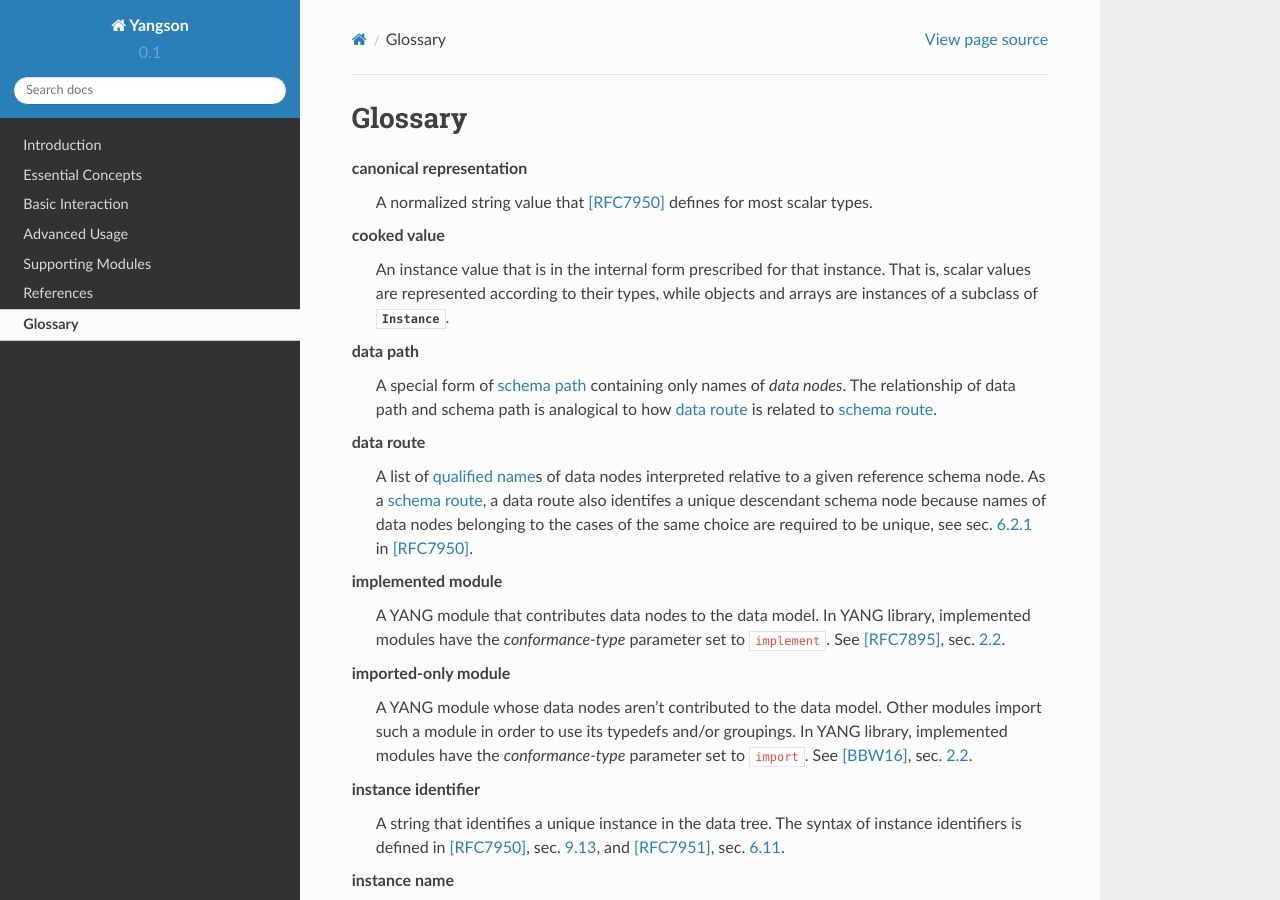
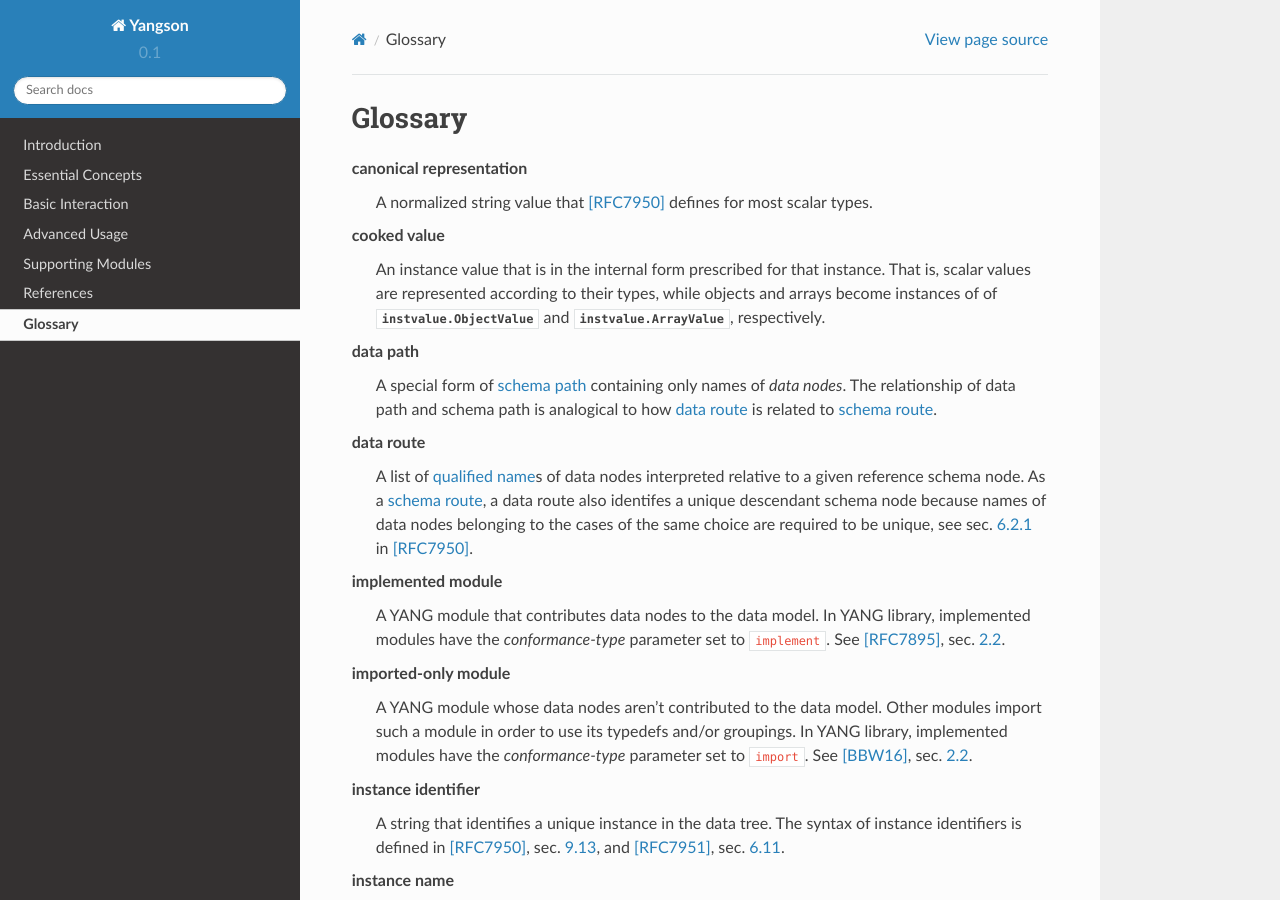
Before and after one commit to CZ-NIC/yangson, a Sphinx documentation site: the page built from docs/glossary.rst, in a window 1280 px wide and 900 px high. Built offline with Sphinx 7.4.7 and the Read the Docs theme 2.0.0, drawn with Linux system fonts in a browser that asks for light colours.

Commit message:
Fix glossary term.

```diff
--- a/docs/glossary.rst
+++ b/docs/glossary.rst
@@ -18,8 +18,9 @@
 
       An instance value that is in the internal form prescribed for
       that instance. That is, scalar values are represented according
-      to their types, while objects and arrays are instances of a
-      subclass of :class:`Instance`.
+      to their types, while objects and arrays become instances of of
+      :class:`.instvalue.ObjectValue` and
+      :class:`.instvalue.ArrayValue`, respectively.
 
    canonical representation
 
```
